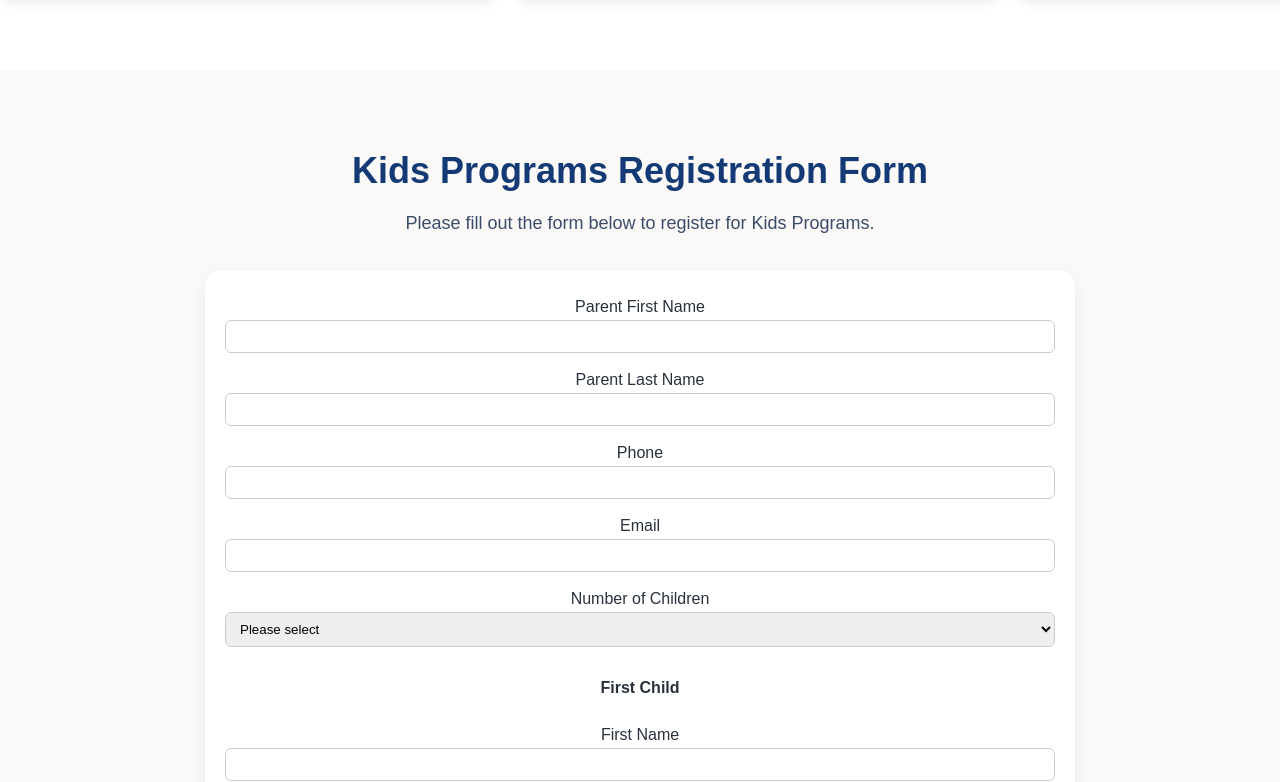
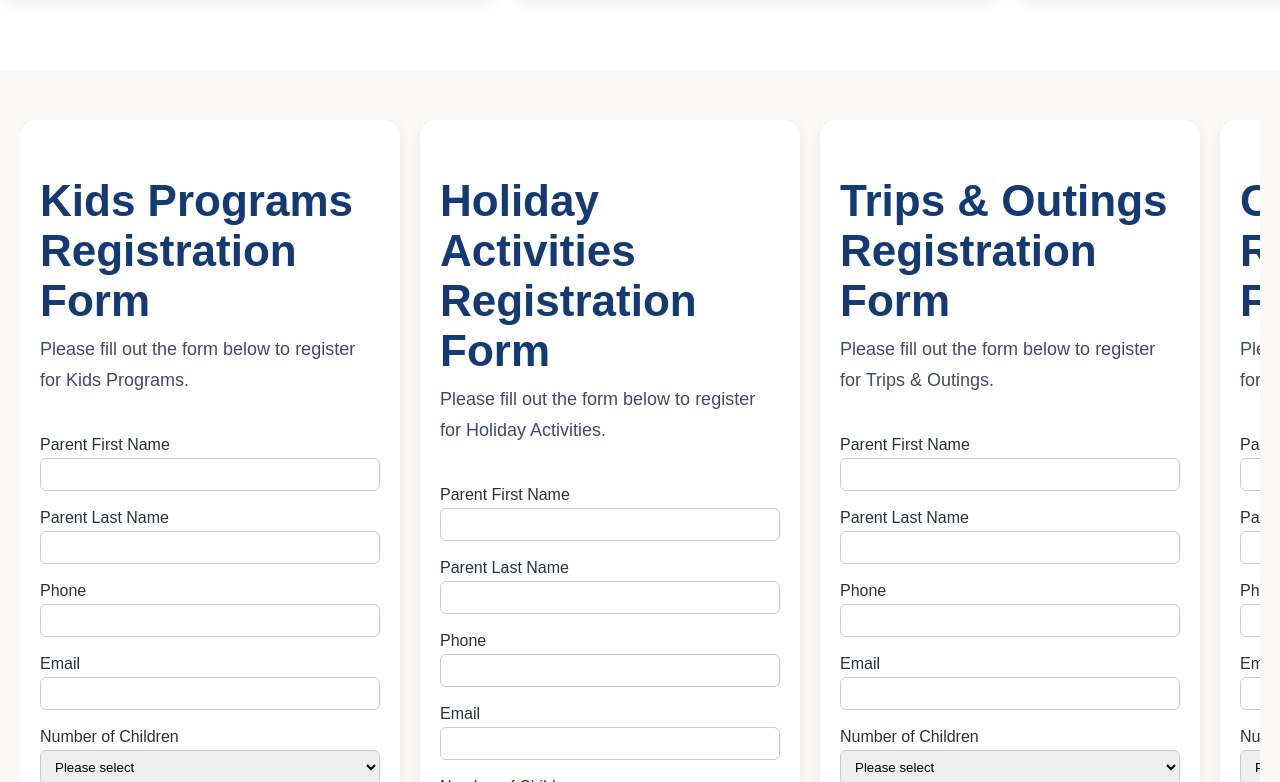
Before and after one commit to natenaltsega2225/Holy-Trinity-Ethiopian-Church-Website-Frontend, a React (Vite) app: page /news-events/details in a window 1280 px wide. Shown: the part 938-1720 px from the top of the page. Built offline with nearby package versions, Linux system fonts and the light colour scheme.

Commit message:
adding changes

```diff
--- a/src/pages/NewsEventsPage.jsx
+++ b/src/pages/NewsEventsPage.jsx
@@ -74,17 +74,18 @@ export default function NewsEventsPage() {
 
   return (
     <div className="news-page-container">
+      {/* --- Hero Section --- */}
       <header className="news-page-header">
         <section className="news-hero">
           <div className="news-hero-content">
             <h2 className="news-hero-title">Stay Updated with Our Community</h2>
             <p className="news-hero-text">
-      Discover <span className="highlight">latest happenings</span>, explore the <span className="highlight">liturgical calendar</span>,
-      and join <span className="highlight">church events</span> that bring us together.
+              Discover <span className="highlight">latest happenings</span>, explore the{" "}
+              <span className="highlight">liturgical calendar</span>, and join{" "}
+              <span className="highlight">church events</span> that bring us together.
             </p>
           </div>
         </section>
-
       </header>
 
       {/* --- Calendar Section --- */}
@@ -113,7 +114,7 @@ export default function NewsEventsPage() {
         </div>
       </section>
 
-      {/* --- Cards Section --- */}
+      {/* --- News/Event Cards --- */}
       <section className="news-cards-horizontal">
         {newsItems.map((item) => (
           <div
@@ -151,16 +152,16 @@ export default function NewsEventsPage() {
         ))}
       </section>
 
-      {/* --- Forms Section (as before) --- */}
+      {/* --- Forms Section (Horizontal Scroll) --- */}
       <section className="forms-section">
+        <div className="forms-scroll-container">
           {newsItems.map((item) => (
-          <div key={item.id} id={`${item.id}-form`} className="forms-container">
+            <div key={item.id} id={`${item.id}-form`} className="forms-card">
               <h2 className="forms-title">{item.title} Registration Form</h2>
               <p className="forms-sub">
                 Please fill out the form below to register for {item.title}.
               </p>
-            <form className="forms-card">
-              {/* Inputs for parent and child details */}
+              <form>
                 <label>Parent First Name</label>
                 <input type="text" required />
                 <label>Parent Last Name</label>
@@ -213,6 +214,7 @@ export default function NewsEventsPage() {
               </form>
             </div>
           ))}
+        </div>
       </section>
     </div>
   );
--- a/src/styles/eventsNewsPage.css
+++ b/src/styles/eventsNewsPage.css
@@ -204,47 +204,49 @@
   display: inline-block;
 }
 
-/* ================== FORMS PLACEHOLDER ================== */
+/* ================== FORMS SECTION (HORIZONTAL SCROLL) ================== */
 .forms-section {
   padding: 50px 20px;
   background: #faf9f7;
   margin-top: 50px;
 }
 
-.forms-container {
-  max-width: 900px;
-  margin: 0 auto;
-  padding: 0 15px;
+.forms-scroll-container {
+  display: flex;
+  gap: 20px;
+  overflow-x: auto;
+  padding-bottom: 15px;
+  scroll-behavior: smooth;
 }
 
-.forms-title {
-  font-size: clamp(28px, 4vw, 36px);
-  font-weight: 800;
-  color: #133a74;
-  margin-bottom: 1rem;
-  text-align: center;
+/* Modern horizontal scrollbar */
+.forms-scroll-container::-webkit-scrollbar {
+  height: 8px;
+}
+.forms-scroll-container::-webkit-scrollbar-thumb {
+  background-color: #a67c00;
+  border-radius: 4px;
+}
+.forms-scroll-container::-webkit-scrollbar-track {
+  background: #f1f1f1;
+  border-radius: 4px;
 }
 
-.forms-sub {
-  color: #3b4c6a;
-  font-size: clamp(14px, 2vw, 18px);
-  line-height: 1.7;
-  text-align: center;
-  margin-bottom: 2rem;
-}
-
+/* Individual form cards */
 .forms-card {
+  flex: 0 0 380px; /* consistent width */
   background: #fff;
   border-radius: 16px;
   padding: 20px;
-  margin-bottom: 20px;
   box-shadow: 0 4px 15px rgba(0,0,0,0.06);
+  min-height: 100%;
 }
 
-.forms-card h3 {
-  font-size: 1.3rem;
-  color: #0f2d5c;
-  margin-bottom: 10px;
+.forms-card h2,
+.forms-card h4 {
+  color: #133a74;
+  margin-bottom: 0.5rem;
+  font-weight: 700;
 }
 
 .forms-card label {
@@ -298,4 +300,14 @@
   .news-hero-text {
     font-size: 1.2rem;
   }
+
+  /* Stack forms vertically on smaller screens */
+  .forms-scroll-container {
+    flex-direction: column;
+    overflow-x: visible;
+  }
+
+  .forms-card {
+    flex: 1 1 100%;
+  }
 }
```
Lines whose indentation alone changed are shown as unchanged.
